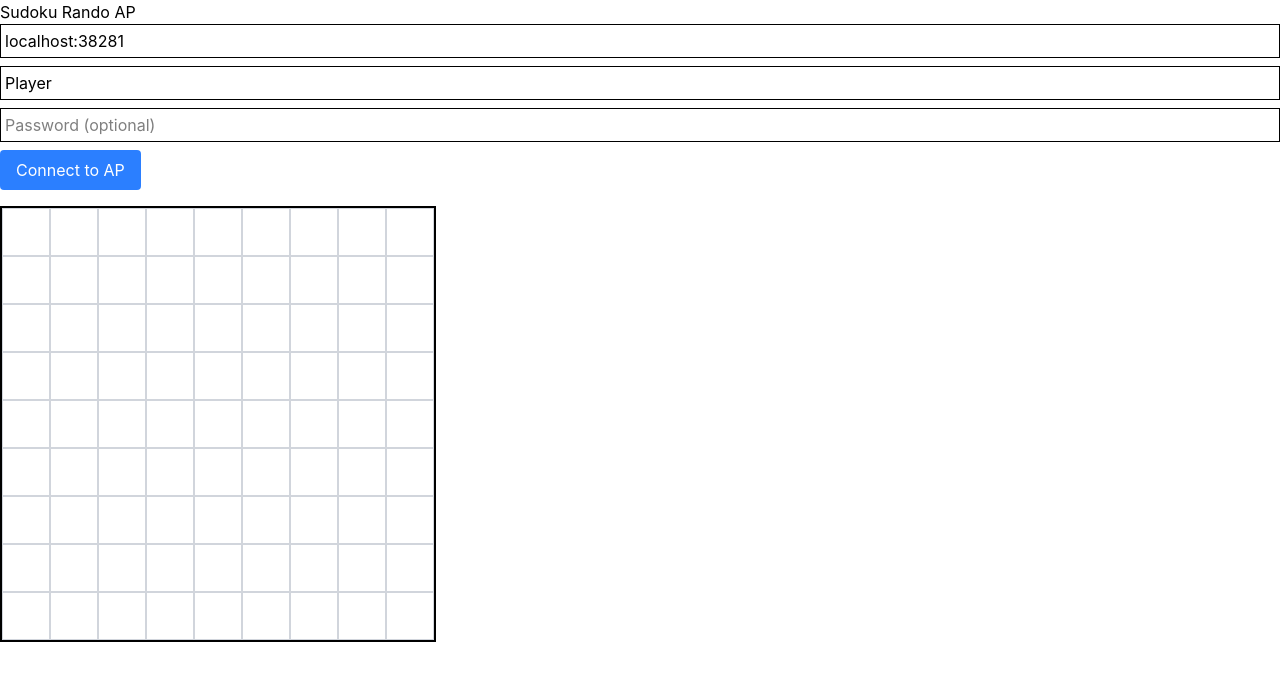
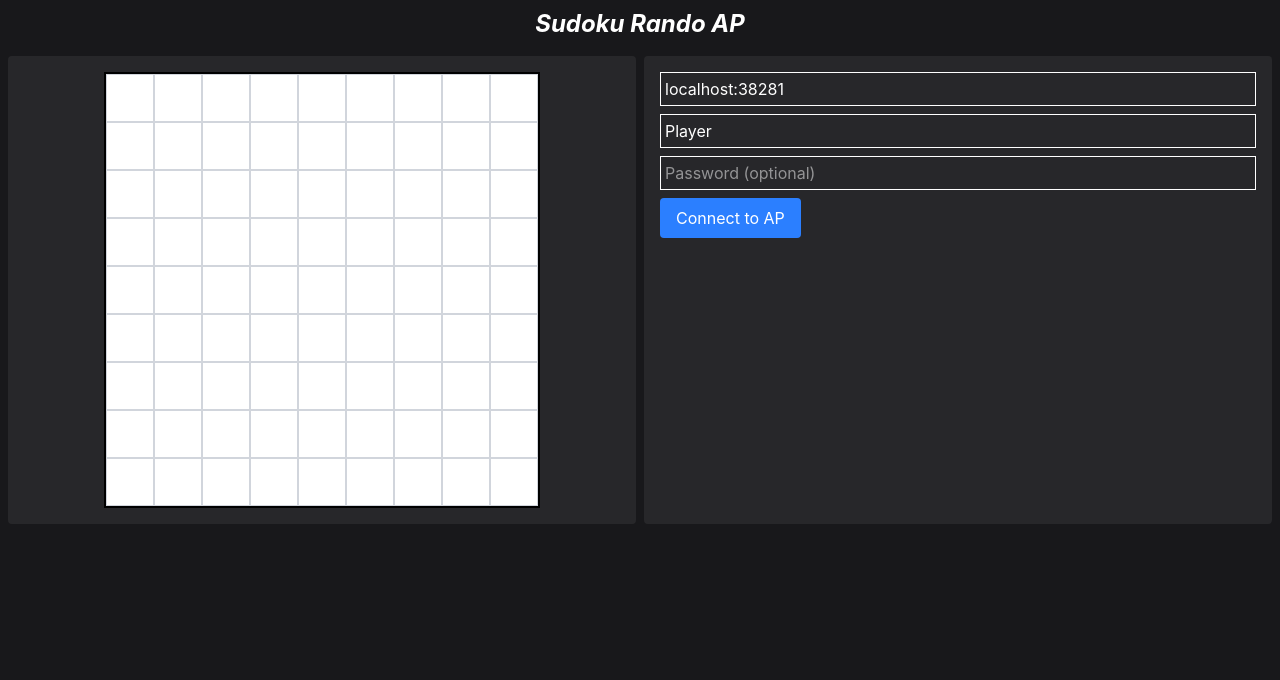
Before and after one commit to iwa/sudoku-randomizer-ap, a React (Vite) app: page / in a window 1280 px wide. Shown: the top 680 px of the page. Built offline with nearby package versions, Linux system fonts and the light colour scheme; what archipelago.js would draw is missing.

Commit message:
feat: update style

```diff
--- a/index.html
+++ b/index.html
@@ -7,7 +7,7 @@
         <title>Tauri + React + Typescript</title>
     </head>
 
-  <body>
+    <body class="bg-zinc-900 text-white">
         <div id="root"></div>
         <script type="module" src="/src/main.tsx"></script>
     </body>
--- a/src/App.tsx
+++ b/src/App.tsx
@@ -36,18 +36,24 @@ export default function App() {
   };
 
   return (
-    <main className="container">
-      <h1>Sudoku Rando AP</h1>
+    <main>
+      <h1 className="text-2xl text-center font-bold italic mt-2 mb-4">
+        Sudoku Rando AP
+      </h1>
 
-      <APConnect />
+      <div className="flex flex-row mt-4 gap-2 px-2">
+        <div className="flex-1 bg-zinc-800 flex items-center justify-center rounded p-4">
+          <SudokuGrid
+            grid={grid}
+            onCellChange={handleCellChange}
+            selected={selected}
+            onCellSelect={handleCellSelect}
+          />
+        </div>
 
-      <div className="mt-4">
-        <SudokuGrid
-          grid={grid}
-          onCellChange={handleCellChange}
-          selected={selected}
-          onCellSelect={handleCellSelect}
-        />
+        <div className="flex-1 bg-zinc-800 flex items-baseline justify-center rounded p-4">
+          <APConnect />
+        </div>
       </div>
     </main>
   );
```
Lines whose indentation alone changed are shown as unchanged.
